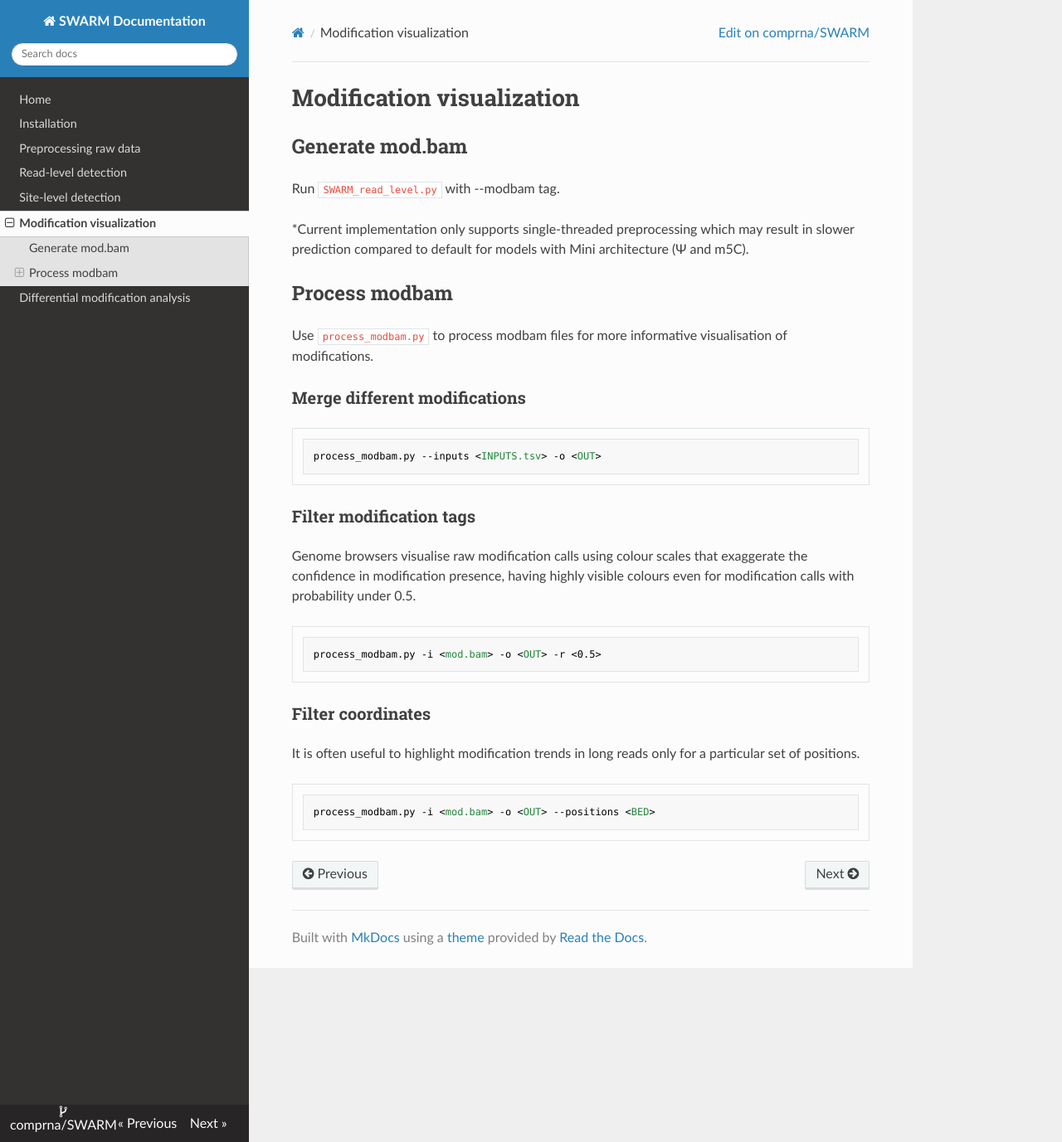
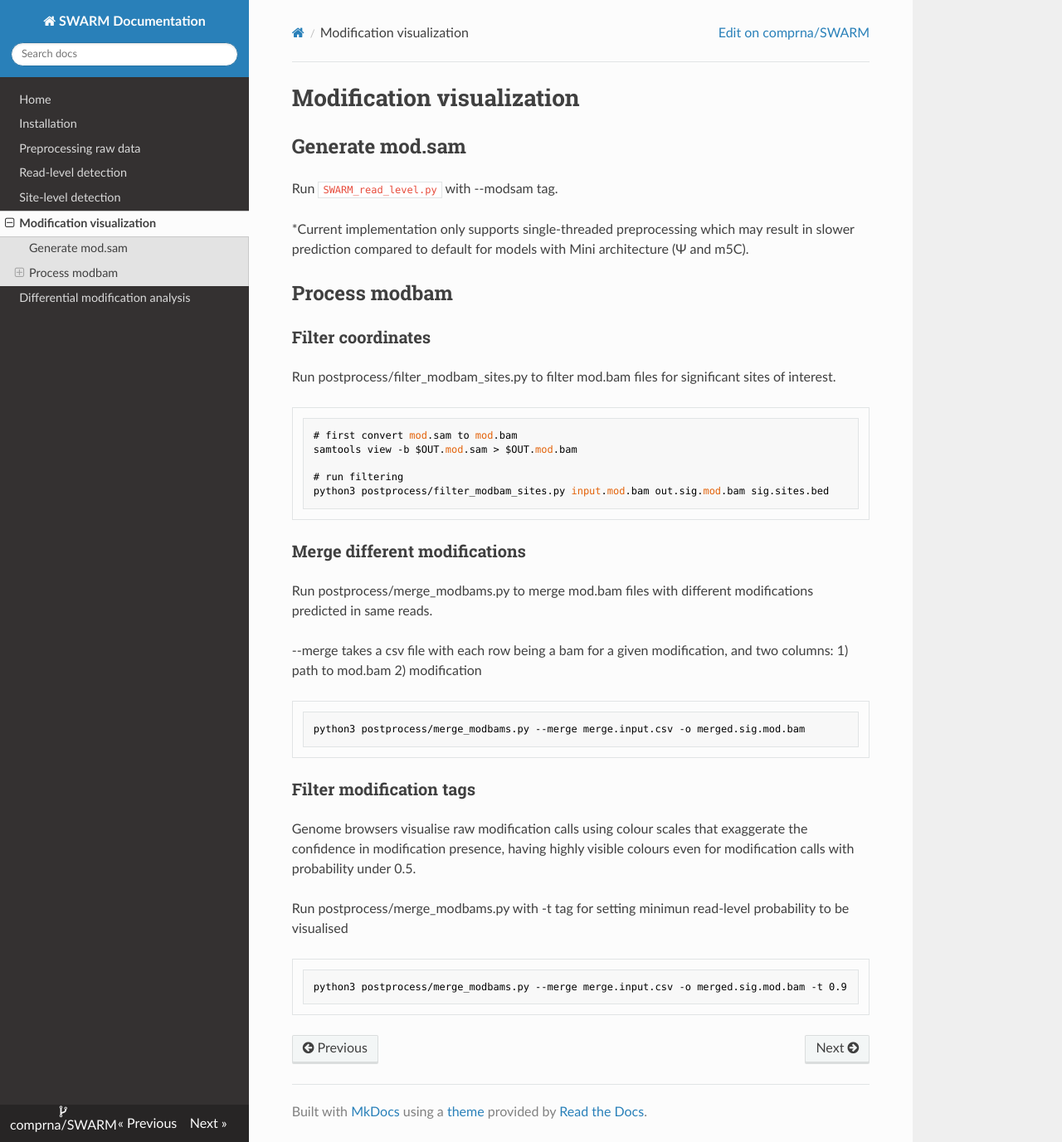
Before and after one commit to comprna/SWARM, an MkDocs documentation site: the page built from docs/modbam.md, in a window 1280 px wide and 1377 px high. Shown: the whole window at 83% size. Built offline with MkDocs 1.6.1, drawn with Linux system fonts in a browser that asks for light colours; nearby versions of some CDN libraries.

Commit message:
Update modbam documentation

````diff
--- a/docs/modbam.md
+++ b/docs/modbam.md
@@ -1,35 +1,41 @@
 # Modification visualization
 
-## Generate mod.bam
+## Generate mod.sam
 
-Run `SWARM_read_level.py` with --modbam tag.
+Run `SWARM_read_level.py` with --modsam tag.
 
 *Current implementation only supports single-threaded preprocessing which may result in slower prediction compared to default for models with Mini architecture (Ψ and m5C).
 
 ## Process modbam
 
-Use `process_modbam.py` to process modbam files for more informative visualisation of modifications.
+### Filter coordinates
+Run postprocess/filter_modbam_sites.py to filter mod.bam files for significant sites of interest.
+
+```bash
+# first convert mod.sam to mod.bam
+samtools view -b $OUT.mod.sam > $OUT.mod.bam
+
+# run filtering
+python3 postprocess/filter_modbam_sites.py input.mod.bam out.sig.mod.bam sig.sites.bed
+```
 
 ### Merge different modifications
 
+Run postprocess/merge_modbams.py to merge mod.bam files with different modifications predicted in same reads.
+
+--merge takes a csv file with each row being a bam for a given modification, and two columns:
+1) path to mod.bam
+2) modification <pU, m6A, m5C>
+
 ```bash
-process_modbam.py --inputs <INPUTS.tsv> -o <OUT>
+python3 postprocess/merge_modbams.py --merge merge.input.csv -o merged.sig.mod.bam
 ```
-
 
 ### Filter modification tags
 
 Genome browsers visualise raw modification calls using colour scales that exaggerate the confidence in modification presence, having highly visible colours even for modification calls with probability under 0.5.
 
+Run postprocess/merge_modbams.py with -t tag for setting minimun read-level probability to be visualised
 ```bash
-process_modbam.py -i <mod.bam> -o <OUT> -r <0.5>
+python3 postprocess/merge_modbams.py --merge merge.input.csv -o merged.sig.mod.bam -t 0.9
 ```
-
-
-### Filter coordinates
-
-It is often useful to highlight modification trends in long reads only for a particular set of positions.
-
-```bash
-process_modbam.py -i <mod.bam> -o <OUT> --positions <BED>
-```
````
